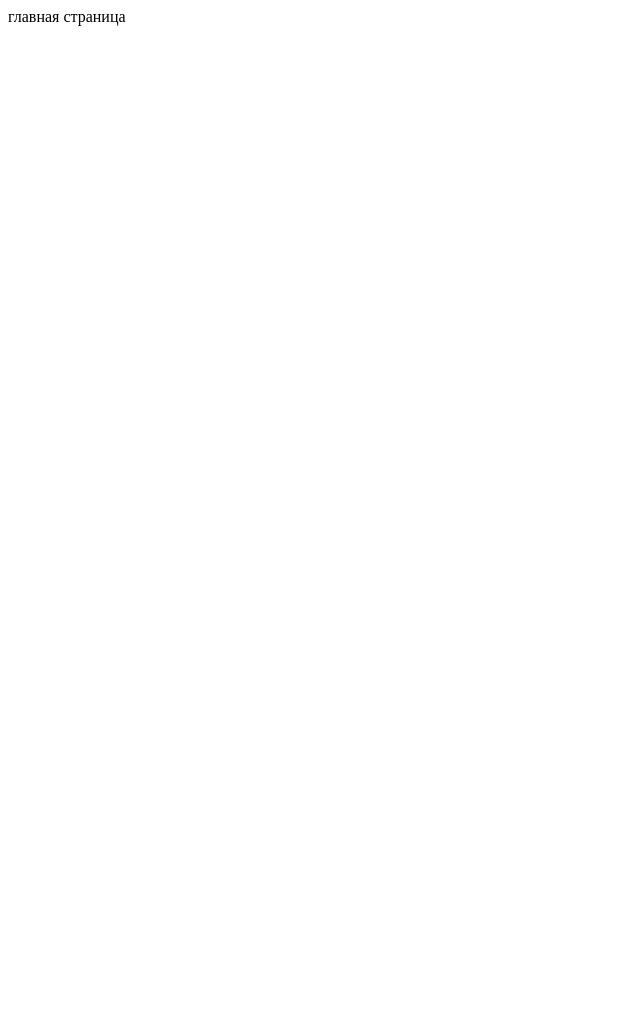
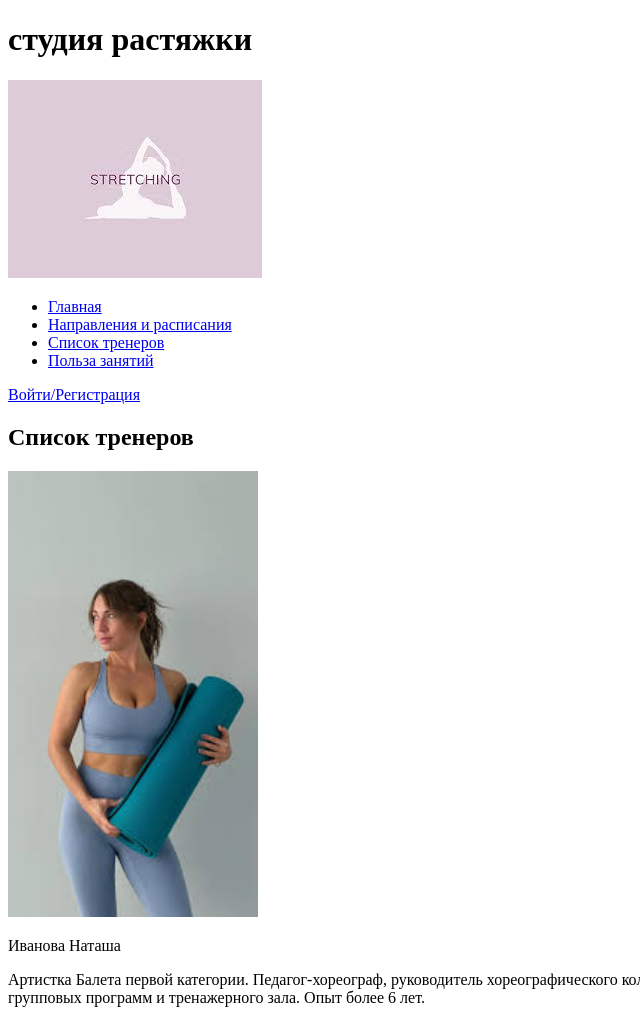
Before and after one commit to olgakireeva19/KK, a plain HTML site: page index.html in a window 1280 px wide. Shown: the top 1010 px of the page, without its empty margins (0-640 px from the left). Before the commit the page ends 800 px from the top, so only its background shows below. Drawn offline with Linux system fonts and the light colour scheme.

Commit message:
Add files via upload

```diff
--- a/index.html
+++ b/index.html
@@ -6,6 +6,41 @@
     <title>студия растяжки</title>
 </head>
 <body>
-    главная страница
+<header>
+    <h1>студия растяжки</h1>
+    <img src="images/log.jpg" alt="">
+    <nav>
+        <ul>
+            <li><a href="#">Главная</a></li>
+            <li><a href="#">Направления и расписания</a></li>
+            <li><a href="#">Список тренеров</a></li>
+            <li><a href="#">Польза занятий</a></li>
+        </ul>
+    </nav>
+    <a href="#">Войти/Регистрация</a>
+</header>
+<main>
+    <div>
+        <h2>Список тренеров</h2>
+        <div>
+            <img src="images/trener.jpg" alt="" width="250">
+            <p>Иванова Наташа</p>
+            <p>Артистка Балета первой категории. Педагог-хореограф, руководитель хореографического коллектива с углубленной подготовкой. Солистка театра - танца. Фитнес-инструктор групповых программ и тренажерного зала. Опыт более 6 лет.</p>
+        </div>
+        <div>
+            <img src="images/t2.jpg" alt="" width="250">
+            <p>Смирнова Светлана</p>
+            <p>КМС по спортивной гимнастике. Артистка цирка. Диплом Казахского Республиканского Эстрадно-циркового колледжа в фитнесе с 2009 года. Более 10 летний опыт проведения различных групповых программ (силовые, mind body, тренажёрный зал, персональные тренировки).</p>
+        </div>
+        <div>
+            <img src="images/t3.jpg" alt="" width="250">
+            <p>Сидорова Елена</p>
+            <p>Сертифицировнанный тренер групповых и индивидуальных программ (VP FITNESS), преподаватель по растяжке, гимнастике, бодибалету. Постановщик и хореограф. </p>
+        </div>
+    </div>
+</main>
+<footer>
+    <p>Котолуп Татьяна, Киреева Ольга ФО-41</p>
+</footer>
 </body>
 </html>
```
Also changed, not shown: images/log.jpg (added), images/olya 2.jpg (added), images/olya.jpg (added), images/t2.jpg (added), images/t3.jpg (added), images/trener.jpg (added).
